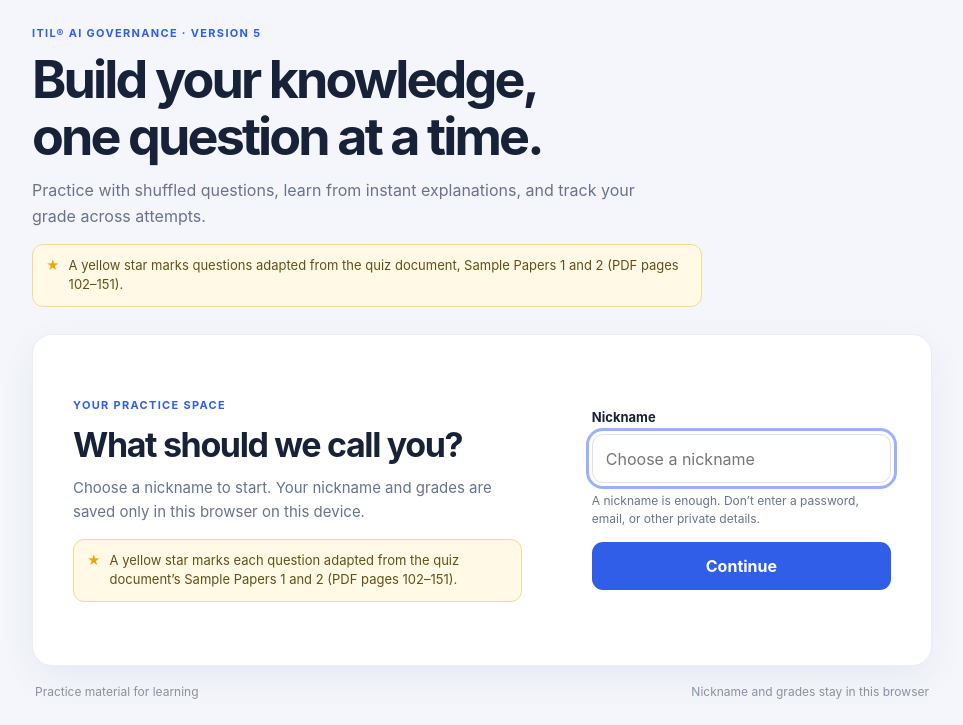
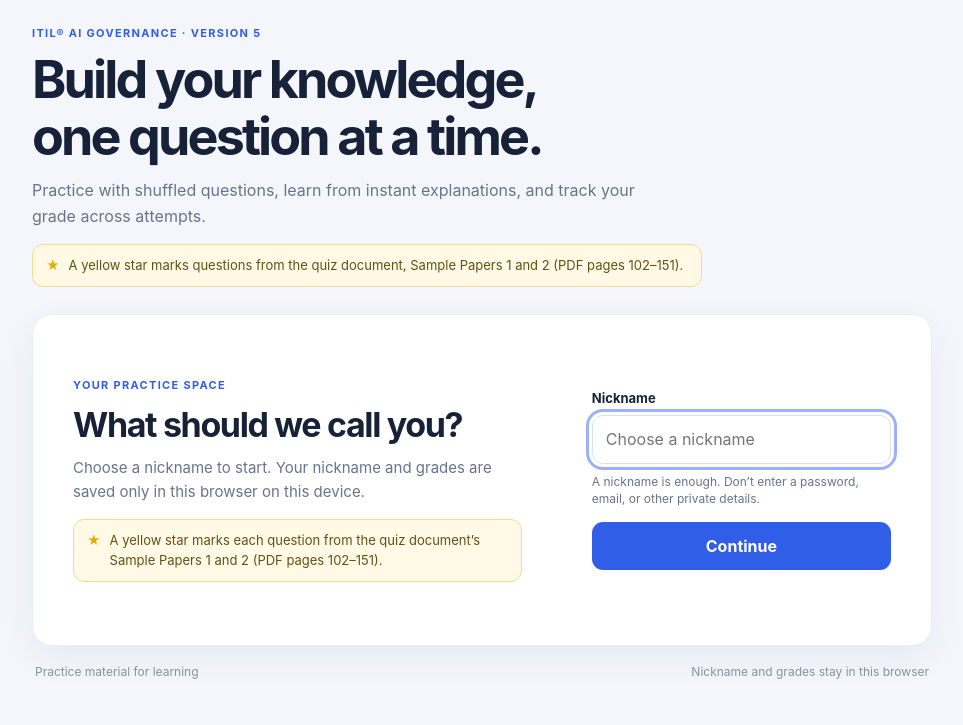
Before and after one commit to Rraportaru/rraportaru.github.io, a plain HTML site: page index.html in a window 1280 px wide. Shown: the part 83-808 px from the top of the page, without its empty margins (158-1121 px from the left). Drawn offline with Linux system fonts and the light colour scheme.

Commit message:
Clarify sample question source and publish status

```diff
--- a/app.js
+++ b/app.js
@@ -60,7 +60,7 @@
           <p class="eyebrow">YOUR PRACTICE SPACE</p>
           <h2>What should we call you?</h2>
         <p class="body-copy">Choose a nickname to start. Your nickname and grades are saved only in this browser on this device.</p>
-        <p class="star-note"><span aria-hidden="true">★</span> A yellow star marks each question adapted from the quiz document’s Sample Papers 1 and 2 (PDF pages 102–151).</p>
+        <p class="star-note"><span aria-hidden="true">★</span> A yellow star marks each question from the quiz document’s Sample Papers 1 and 2 (PDF pages 102–151).</p>
         </div>
         <form id="nickname-form" class="nickname-form">
           <label for="nickname">Nickname</label>
--- a/index.html
+++ b/index.html
@@ -29,7 +29,7 @@
       <p class="eyebrow">ITIL® AI GOVERNANCE · VERSION 5</p>
       <h1>Build your knowledge,<br class="desktop-break"> one question at a time.</h1>
       <p class="intro-copy">Practice with shuffled questions, learn from instant explanations, and track your grade across attempts.</p>
-      <p class="star-note"><span aria-hidden="true">★</span> A yellow star marks questions adapted from the quiz document, Sample Papers 1 and 2 (PDF pages 102–151).</p>
+      <p class="star-note"><span aria-hidden="true">★</span> A yellow star marks questions from the quiz document, Sample Papers 1 and 2 (PDF pages 102–151).</p>
     </section>
     <section class="quiz-card" id="app" aria-live="polite"></section>
     <footer class="footer">
```
Also changed, not shown: 2 other files.
